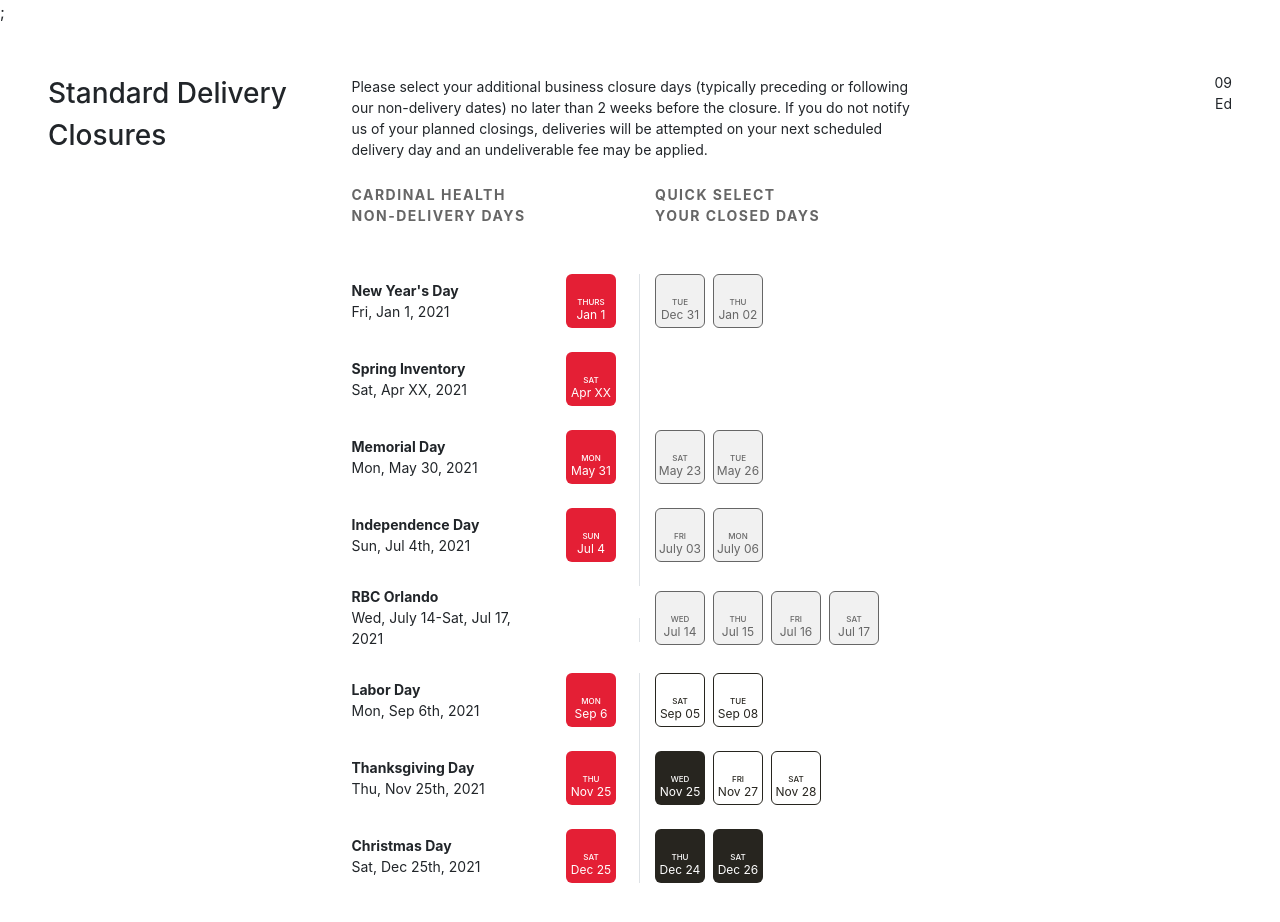
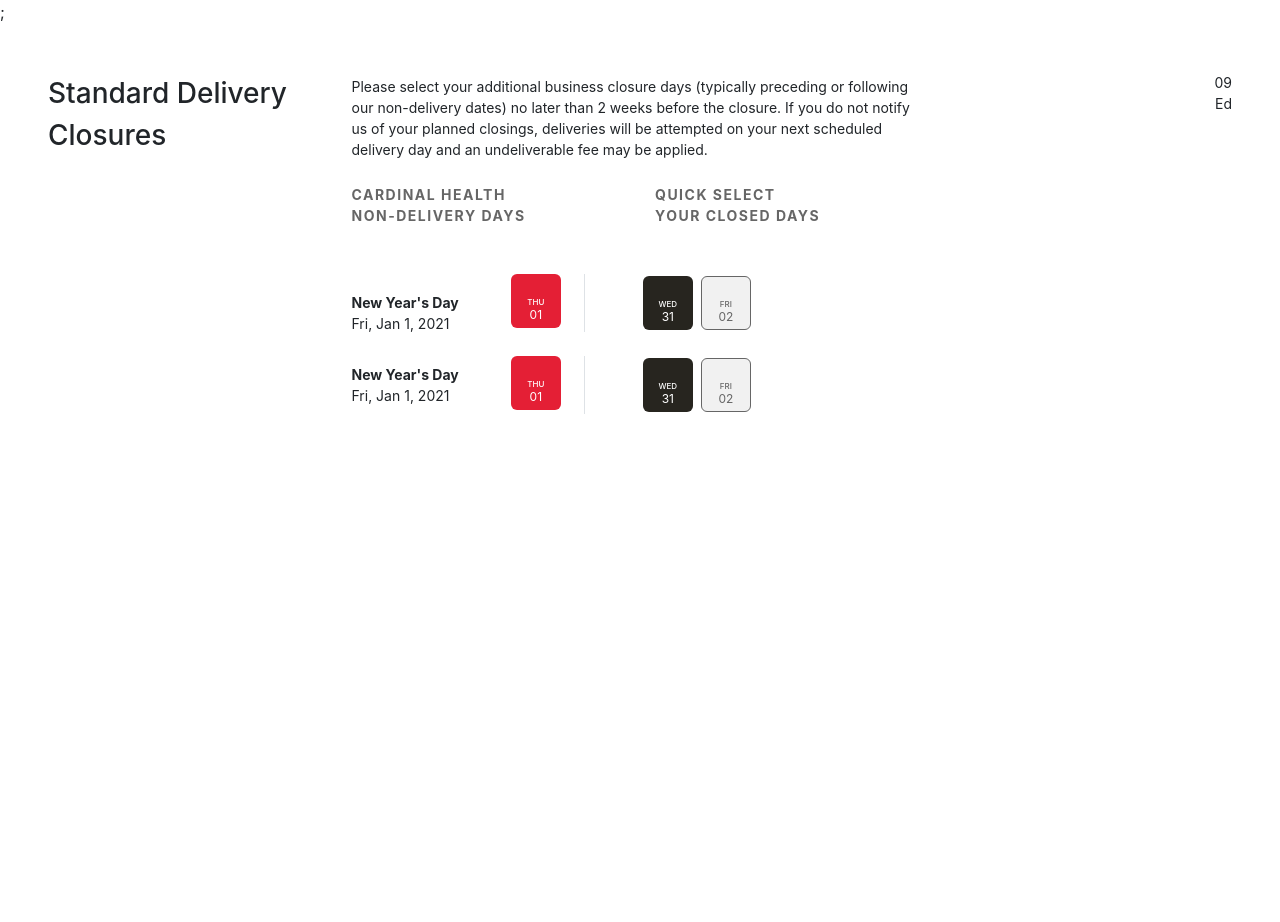
Before and after one commit to gemacjr/closure-app, an Angular app: page / in a window 1280 px wide. Shown: the top 922 px of the page. After the commit the page ends 800 px from the top, so only its background shows below. Built offline with nearby package versions, Linux system fonts and the light colour scheme; data requests are answered from the project's data file.

Commit message:
Switched dates

```diff
--- a/src/app/delivery-closure/delivery-closure.component.html
+++ b/src/app/delivery-closure/delivery-closure.component.html
@@ -25,26 +25,71 @@
     </div>
 
     <div class="row d-flex align-items-center">
+        <div class="col-2 offset-3 pb-1">
+            <div class="font-weight-bold">New Year's Day</div>
+            <div>Fri, Jan 1, 2021</div>
+        </div>
+        <!-- <div class="col-1 pb-4 d-flex justify-content-end border-right" >
+
+            <app-date-button [isDefault]="true" [dayOfWeek]="'Thurs'" [dayOfMonth]="'Jan 1'" ></app-date-button>
+
+
+        </div> -->
+        <div class="col-5 pb-4 d-flex align-items-center">
+             <div *ngFor="let pref of prefTest">
+                    <div *ngIf="pref.isDefault; else elseTemplate" class="col-2 pb-1 d-flex justify-content-end border-right">
+
+                    <app-date-button [isDefault]="pref.isDefault" [isPassed]="pref.isPassed" [isSelected]="pref.isSelected" [dayOfWeek]="pref.day" [dayOfMonth]="pref.date" ></app-date-button>
+
+                    </div>
+                    <ng-template #elseTemplate >
+                        <app-date-button [isDefault]="pref.isDefault" [isPassed]="pref.isPassed" [isSelected]="pref.isSelected" [dayOfWeek]="pref.day" [dayOfMonth]="pref.date" ></app-date-button>
+                    </ng-template>
+
+            </div>
+
+            <!-- <svg class="icon info">
+                <use
+                    xlink:href="/assets/static/icons/bootstrap-info.svg#asset"></use>
+                <title>The submission time for this holiday has passed.</title>
+            </svg> -->
+        </div>
+    </div>
+
+    <div class="row d-flex align-items-center">
         <div class="col-2 offset-3 pb-4">
             <div class="font-weight-bold">New Year's Day</div>
             <div>Fri, Jan 1, 2021</div>
         </div>
-        <div class="col-1 pb-4 d-flex justify-content-end border-right" >
+        <!-- <div class="col-1 pb-4 d-flex justify-content-end border-right" >
+
             <app-date-button [isDefault]="true" [dayOfWeek]="'Thurs'" [dayOfMonth]="'Jan 1'" ></app-date-button>
-        </div>
+
+
+        </div> -->
         <div class="col-5 pb-4 d-flex align-items-center">
-            <div *ngFor="let pref of nyeDayPrefArray">
-                <app-date-button [isPassed]="pref.isPassed" [isSelected]="pref.isSelected" [dayOfWeek]="pref.day" [dayOfMonth]="pref.date" ></app-date-button>
+             <div *ngFor="let pref of prefTest">
+                    <div *ngIf="pref.isDefault; else elseTemplate" class="col-2 pb-1 d-flex justify-content-end border-right">
+
+                    <app-date-button [isDefault]="pref.isDefault" [isPassed]="pref.isPassed" [isSelected]="pref.isSelected" [dayOfWeek]="pref.day" [dayOfMonth]="pref.date" ></app-date-button>
+
+                    </div>
+                    <ng-template #elseTemplate >
+                        <app-date-button [isDefault]="pref.isDefault" [isPassed]="pref.isPassed" [isSelected]="pref.isSelected" [dayOfWeek]="pref.day" [dayOfMonth]="pref.date" ></app-date-button>
+                    </ng-template>
+
             </div>
-            <svg class="icon info">
+
+            <!-- <svg class="icon info">
                 <use
                     xlink:href="/assets/static/icons/bootstrap-info.svg#asset"></use>
                 <title>The submission time for this holiday has passed.</title>
-            </svg>
+            </svg> -->
         </div>
     </div>
 
-    <div class="row d-flex align-items-center">
+
+    <!-- <div class="row d-flex align-items-center">
         <div class="col-2 offset-3 pb-4">
             <div class="font-weight-bold">Spring Inventory</div>
             <div>Sat, Apr XX, 2021</div>
@@ -157,6 +202,6 @@
             <app-date-button [isPassed]="pref.isPassed" [isSelected]="pref.isSelected" [dayOfWeek]="pref.day" [dayOfMonth]="pref.date" ></app-date-button>
         </div>
         </div>
-    </div>
+    </div> -->
 
 </div>
--- a/src/app/delivery-closure/delivery-closure.component.ts
+++ b/src/app/delivery-closure/delivery-closure.component.ts
@@ -30,20 +30,51 @@ listaccountPrefs: AccountPrefrenceDataList[];
   christmasDayPrefArray = [];
   dataObject;
 
-nyeDays = ["12/31/2019", "01/02/2020"];
+nyeDays = ["12/31/2019", "01/02/2020", "01/01/2020"];
  memDays = ["05/23/2020", "05/26/2020"];
  indepDays = ["07/03/2020", "07/06/2020"];
  laborDays = ["09/05/2020", "09/08/2020"];
  thanksDays = ["11/25/2020", "11/27/2020", "11/28/2020"];
  christmasDays = ["12/24/2020", "12/26/2020"];
+  theClosedDates;
+
+  prefTest = [
+    {
+      type: "NYE_day",
+      date: "01",
+      day: "Thu",
+      isPassed: true,
+      isSelected: false,
+      isDefault: true
+    },
+    {
+      type: "NYE_day",
+      date: "31",
+      day: "Wed",
+      isPassed: false,
+      isSelected: true,
+      isDefault: false
+    },
+    {
+      type: "NYE_day",
+      date: "02",
+      day: "Fri",
+      isPassed: true,
+      isSelected: false,
+      isDefault: false
+    }
+]
 
   constructor(private prefService: PreferenceService) { }
 
   ngOnInit() {
-    this.getPreferences();
+    //this.getPreferences();
+    this.getTestPref();
 
   }
-
+public getTestPref(){
+  return this.prefTest;
+}
 
 public getPreferences(){
   console.log('Called DeliveryClosureComponent::getAccoutnPreferences');
@@ -69,7 +100,7 @@ public getPreferences(){
 
 
 public buildPrefObj(holidayDates, closureDates) {
-  let theClosedDates  = closureDates;;
+    this.theClosedDates = closureDates;
   let forAllDays = holidayDates;
   let prefArray = [];
   for (let i = 0; forAllDays.length > i; i++) {
@@ -78,7 +109,8 @@ public buildPrefObj(holidayDates, closureDates) {
     let monthDay = month + " " + date.slice(3,5);
     let day = this.getDayOfWeek(forAllDays[i]);
     let isPassed = this.getNumberOfDaysFromCurrentDate(forAllDays[i]);
-    let isSelected = this.isDateClosed(forAllDays[i], theClosedDates);
+    let isSelected = this.isDateClosed(forAllDays[i], this.theClosedDates);
+    let isDefault = this.isDefaultHoliday(this.theClosedDates);
     if(isPassed && isSelected ){
       isSelected = false;
     }
@@ -86,7 +118,8 @@ public buildPrefObj(holidayDates, closureDates) {
       date: monthDay,
       day: day,
       isPassed: isPassed,
-      isSelected: isSelected
+      isSelected: isSelected,
+      isDefault: isDefault
     }
     prefArray.push(dayPref);
   }
@@ -137,7 +170,8 @@ public getMonth(month){
 
 public getNumberOfDaysFromCurrentDate(dateProvided) {
 
-  let holidayDays = ["01/01/2020", "05/25/2020", "07/04/2020", "09/07/2020", "11/26/2020", "12/25/2020"]
+  let holidayDays = ["01/01/2020", "05/25/2020", "07/04/2020", "09/07/2020", "11/26/2020", "12/25/2020"];
+  let holidayDays2021 = ["01/01/2021", "05/31/2020", "07/04/2021", "09/06/2020", "11/25/2020", "12/25/2021"];
   let date = new Date();
   let dayIs14FromHoliday = true;
 
@@ -170,6 +204,23 @@ public getNumberOfDaysFromCurrentDate(dateProvided) {
     isPastDate = false
   }
   return isPastDate;
+}
+
+public isDefaultHoliday(closedDate){
+  let holidayDays2021 = ["01/01/2020", "05/25/2020", "07/04/2020", "09/07/2020", "11/26/2020", "12/25/2020"];
+  console.log("The isDefault " + closedDate);
+  let isHolidayDate = false;
+  for(let i = 0; holidayDays2021.length < i; i++){
+    console.log("This is DEfaultHoliday " + closedDate + " -- " + holidayDays2021[i] );
+    if(closedDate[i] === holidayDays2021[i]){
+      isHolidayDate = true;
+    } else {
+      isHolidayDate = false;
+    }
+  }
+
+  return isHolidayDate;
+
 }
 
 public isDateClosed(dateSelected, closureDates) {
```
